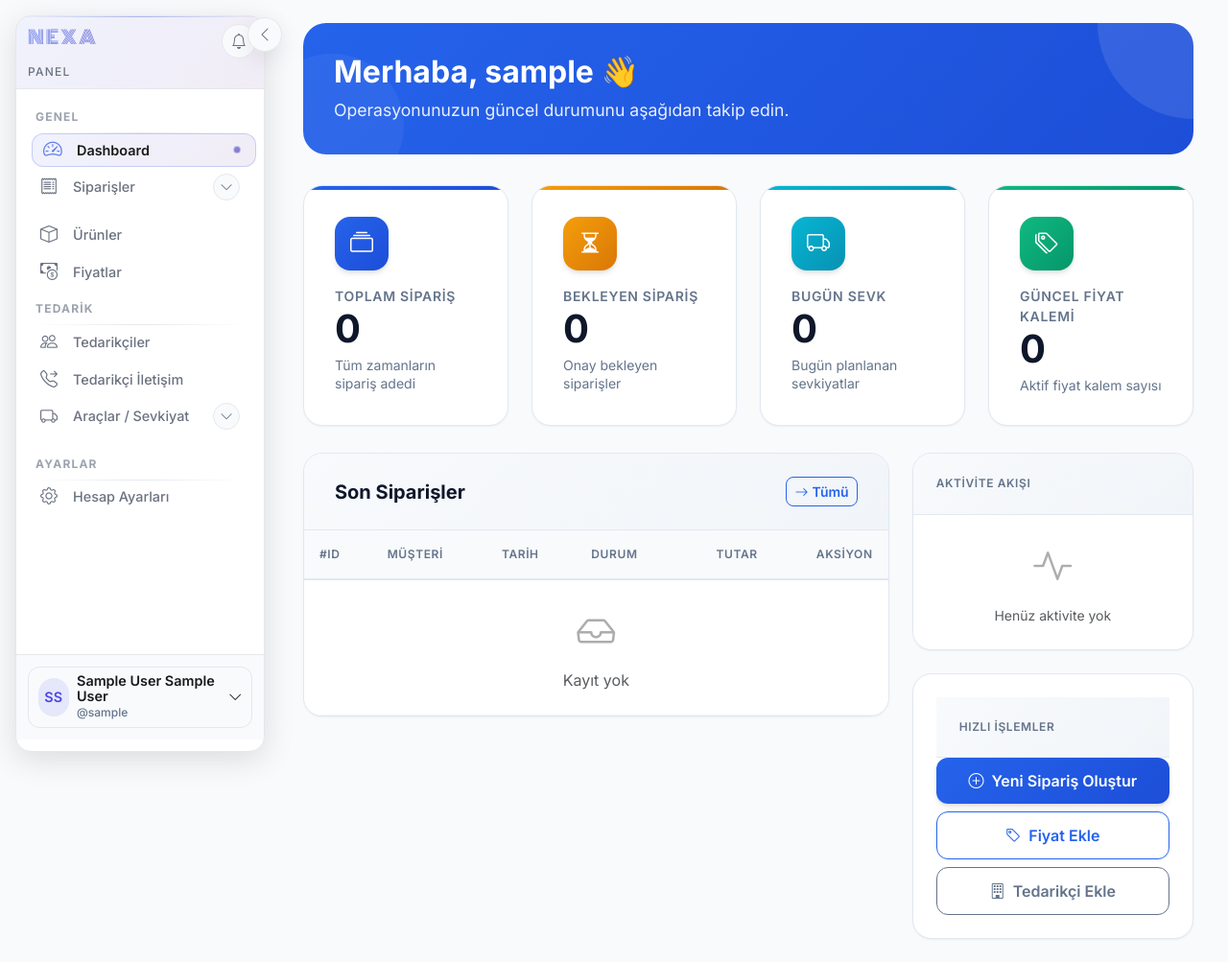
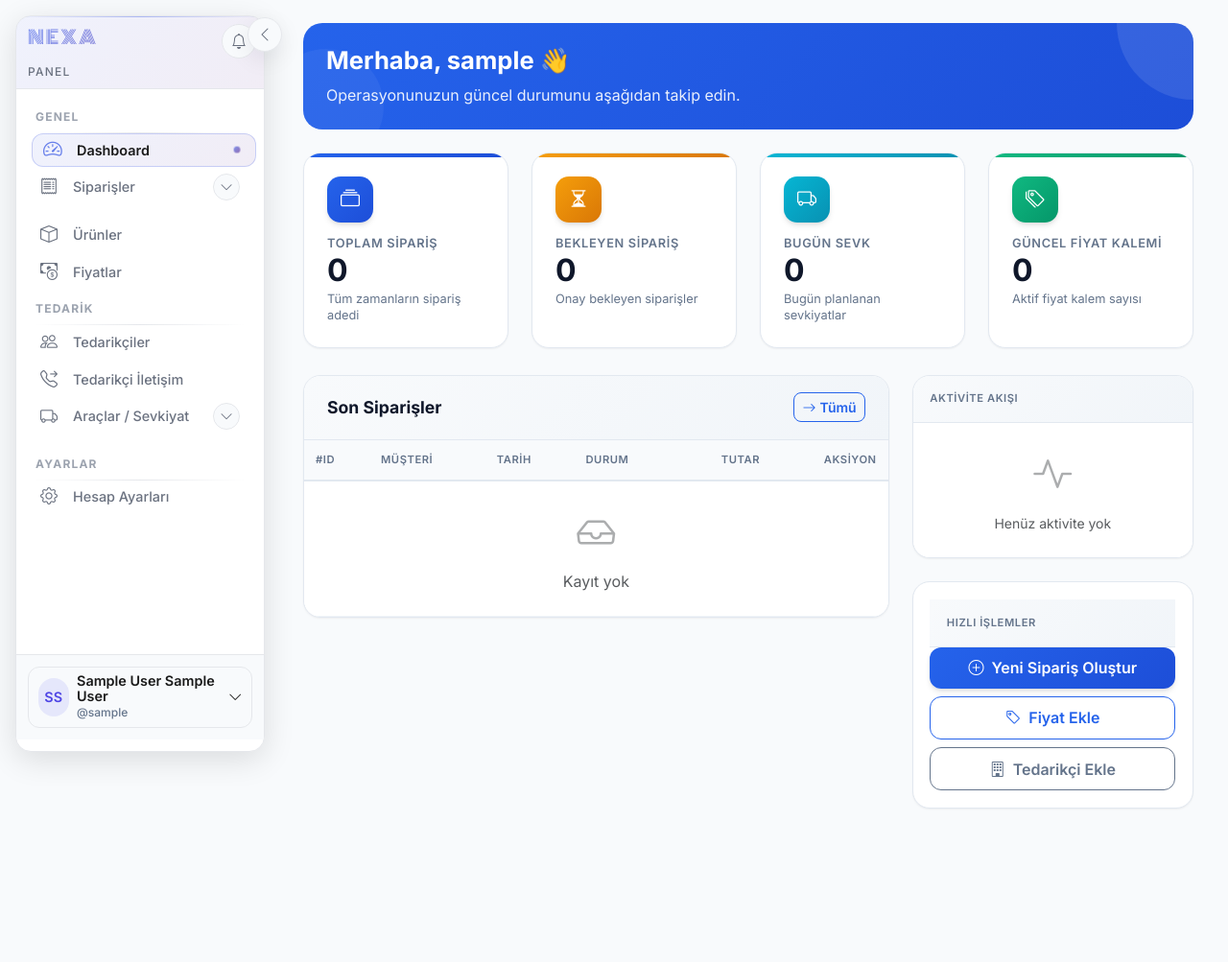
Before and after one commit to hakanicellioglu/campro-wamp, a PHP site: page /public/dashboard.php in a window 1280 px wide. Shown: the whole page at 96% size. After the commit the page ends 843 px from the top, so only its background shows below. Run offline with PHP 8.4, Linux system fonts and the light colour scheme; the visitor is signed in with stand-in values (Sample User, id 1); data that the repository does not hold is empty.

Commit message:
Reduce dashboard spacing and typography

```diff
--- a/public/dashboard.php
+++ b/public/dashboard.php
@@ -144,10 +144,10 @@ if (!empty($_GET['flash'])) {
         /* Welcome Section */
         .welcome-section {
             background: linear-gradient(135deg, var(--nexa-primary) 0%, var(--nexa-primary-dark) 100%);
-            border-radius: 24px;
+            border-radius: 20px;
             color: white;
-            padding: 2rem;
-            margin-bottom: 2rem;
+            padding: 1.5rem;
+            margin-bottom: 1.5rem;
             position: relative;
             overflow: hidden;
         }
@@ -157,8 +157,8 @@ if (!empty($_GET['flash'])) {
             position: absolute;
             top: 0;
             right: 0;
-            width: 200px;
-            height: 200px;
+            width: 160px;
+            height: 160px;
             background: rgba(255, 255, 255, 0.1);
             border-radius: 50%;
             transform: translate(50%, -50%);
@@ -169,8 +169,8 @@ if (!empty($_GET['flash'])) {
             position: absolute;
             bottom: 0;
             left: 0;
-            width: 150px;
-            height: 150px;
+            width: 120px;
+            height: 120px;
             background: rgba(255, 255, 255, 0.05);
             border-radius: 50%;
             transform: translate(-30%, 30%);
@@ -182,13 +182,13 @@ if (!empty($_GET['flash'])) {
         }
 
         .welcome-section h1 {
-            font-size: 2rem;
+            font-size: 1.6rem;
             font-weight: 700;
             margin-bottom: 0.5rem;
         }
 
         .welcome-section p {
-            font-size: 1.1rem;
+            font-size: 1rem;
             opacity: 0.9;
             margin-bottom: 0;
         }
@@ -197,8 +197,8 @@ if (!empty($_GET['flash'])) {
         .stat-card {
             background: var(--nexa-bg-white);
             border: 1px solid var(--nexa-border);
-            border-radius: 20px;
-            padding: 2rem;
+            border-radius: 18px;
+            padding: 1.5rem;
             height: 100%;
             position: relative;
             overflow: hidden;
@@ -244,60 +244,60 @@ if (!empty($_GET['flash'])) {
         }
 
         .stat-card .stat-icon {
-            width: 56px;
-            height: 56px;
-            border-radius: 16px;
+            width: 48px;
+            height: 48px;
+            border-radius: 14px;
             background: linear-gradient(135deg, var(--stat-color), var(--stat-color-dark));
             display: flex;
             align-items: center;
             justify-content: center;
-            font-size: 1.5rem;
+            font-size: 1.25rem;
             color: white;
             box-shadow: var(--nexa-shadow);
-            margin-bottom: 1rem;
+            margin-bottom: 0.75rem;
         }
 
         .stat-card .stat-number {
-            font-size: 2.5rem;
+            font-size: 2rem;
             font-weight: 700;
             color: var(--nexa-text-primary);
             line-height: 1;
-            margin-bottom: 0.5rem;
+            margin-bottom: 0.4rem;
         }
 
         .stat-card .stat-label {
             color: var(--nexa-text-secondary);
             font-weight: 600;
-            font-size: 0.875rem;
+            font-size: 0.8rem;
             text-transform: uppercase;
             letter-spacing: 0.05em;
-            margin-bottom: 0.25rem;
+            margin-bottom: 0.2rem;
         }
 
         .stat-card .stat-description {
             color: var(--nexa-text-secondary);
-            font-size: 0.875rem;
-            line-height: 1.4;
+            font-size: 0.8rem;
+            line-height: 1.3;
         }
 
         /* Enhanced Table Card */
         .table-card {
             background: var(--nexa-bg-white);
             border: 1px solid var(--nexa-border);
-            border-radius: 20px;
+            border-radius: 18px;
             overflow: hidden;
             box-shadow: var(--nexa-shadow-sm);
         }
 
         .table-card-header {
             background: linear-gradient(135deg, #f8fafc 0%, #f1f5f9 100%);
-            padding: 1.5rem 2rem;
+            padding: 1.1rem 1.5rem;
             border-bottom: 1px solid var(--nexa-border);
         }
 
         .table-card-header h5 {
             font-weight: 700;
-            font-size: 1.25rem;
+            font-size: 1.1rem;
             color: var(--nexa-text-primary);
             margin: 0;
         }
@@ -310,15 +310,15 @@ if (!empty($_GET['flash'])) {
             color: var(--nexa-text-secondary);
             font-weight: 600;
             text-transform: uppercase;
-            font-size: 0.75rem;
+            font-size: 0.7rem;
             letter-spacing: 0.05em;
             border-bottom: 2px solid var(--nexa-border);
-            padding: 1rem;
+            padding: 0.75rem;
             background: #f8fafc;
         }
 
         .table tbody td {
-            padding: 1rem;
+            padding: 0.75rem;
             vertical-align: middle;
             border-bottom: 1px solid #f1f5f9;
         }
@@ -331,14 +331,14 @@ if (!empty($_GET['flash'])) {
         .aside-card {
             background: var(--nexa-bg-white);
             border: 1px solid var(--nexa-border);
-            border-radius: 20px;
+            border-radius: 18px;
             box-shadow: var(--nexa-shadow-sm);
             overflow: hidden;
         }
 
         .aside-card-header {
             background: linear-gradient(135deg, #f8fafc 0%, #f1f5f9 100%);
-            padding: 1.5rem;
+            padding: 1.1rem;
             border-bottom: 1px solid var(--nexa-border);
         }
 
@@ -346,7 +346,7 @@ if (!empty($_GET['flash'])) {
             color: var(--nexa-text-secondary);
             font-weight: 600;
             text-transform: uppercase;
-            font-size: 0.75rem;
+            font-size: 0.7rem;
             letter-spacing: 0.05em;
             margin: 0;
         }
@@ -354,7 +354,7 @@ if (!empty($_GET['flash'])) {
         .activity-list .list-group-item {
             border: none;
             border-bottom: 1px solid #f1f5f9;
-            padding: 1rem 1.5rem;
+            padding: 0.75rem 1.1rem;
             transition: background-color 0.2s ease;
         }
 
@@ -368,13 +368,13 @@ if (!empty($_GET['flash'])) {
 
         /* Enhanced Quick Actions */
         .quick-actions {
-            padding: 1.5rem;
+            padding: 1.1rem;
         }
 
         .quick-actions .btn {
             border-radius: 12px;
             font-weight: 600;
-            padding: 0.75rem 1.5rem;
+            padding: 0.6rem 1.2rem;
             transition: all 0.3s cubic-bezier(0.4, 0, 0.2, 1);
         }
 
@@ -413,10 +413,10 @@ if (!empty($_GET['flash'])) {
 
         /* Enhanced Badges */
         .badge {
-            padding: 0.5rem 1rem;
-            border-radius: 50px;
+            padding: 0.35rem 0.75rem;
+            border-radius: 40px;
             font-weight: 500;
-            font-size: 0.75rem;
+            font-size: 0.7rem;
         }
 
         .badge.text-bg-light {
@@ -456,19 +456,19 @@ if (!empty($_GET['flash'])) {
 
         @media (max-width: 768px) {
             .welcome-section {
-                padding: 1.5rem;
+                padding: 1.25rem;
             }
 
             .welcome-section h1 {
-                font-size: 1.5rem;
+                font-size: 1.4rem;
             }
 
             .stat-card {
-                padding: 1.5rem;
+                padding: 1.25rem;
             }
 
             .stat-card .stat-number {
-                font-size: 2rem;
+                font-size: 1.75rem;
             }
         }
 
```
